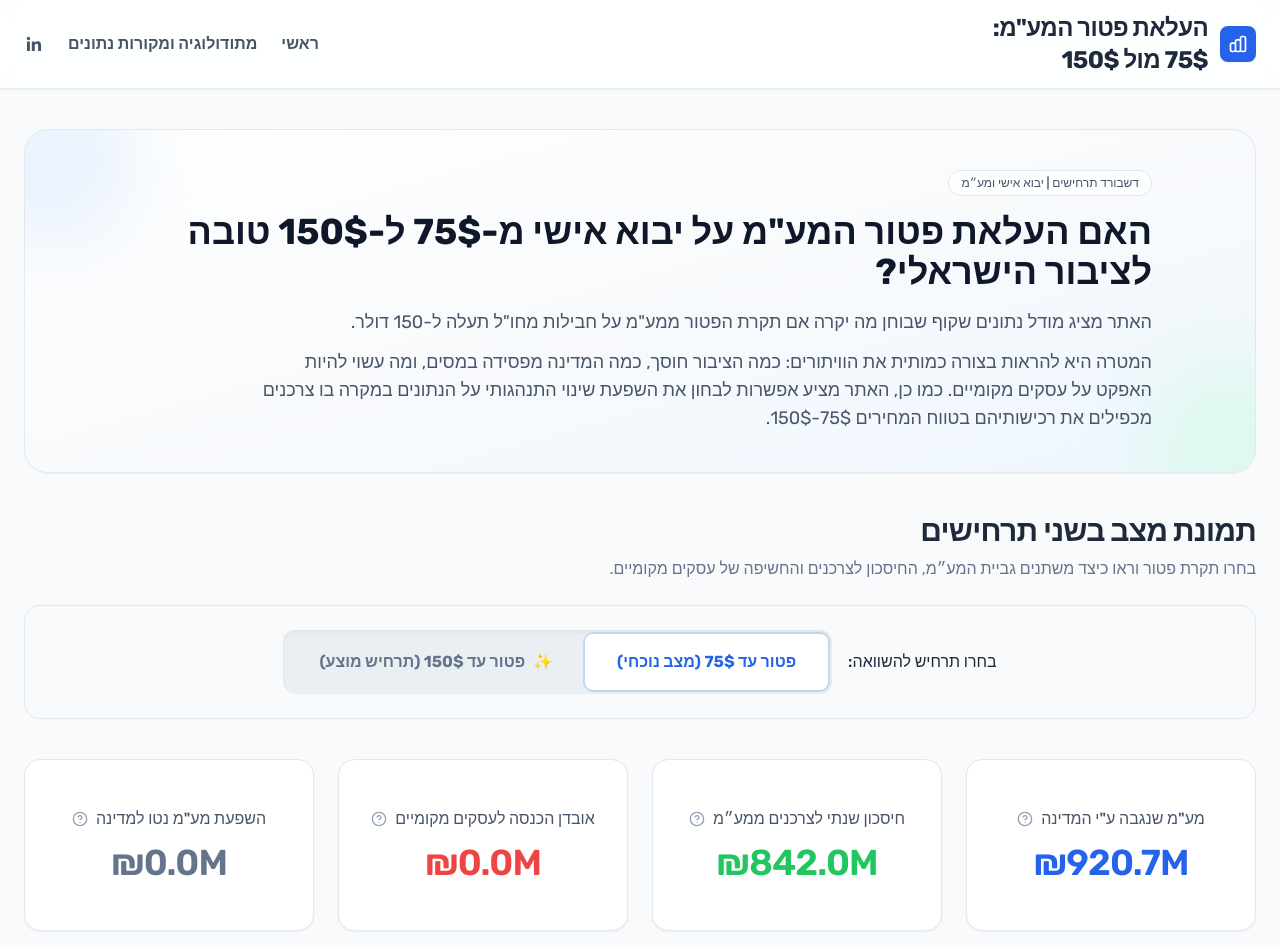
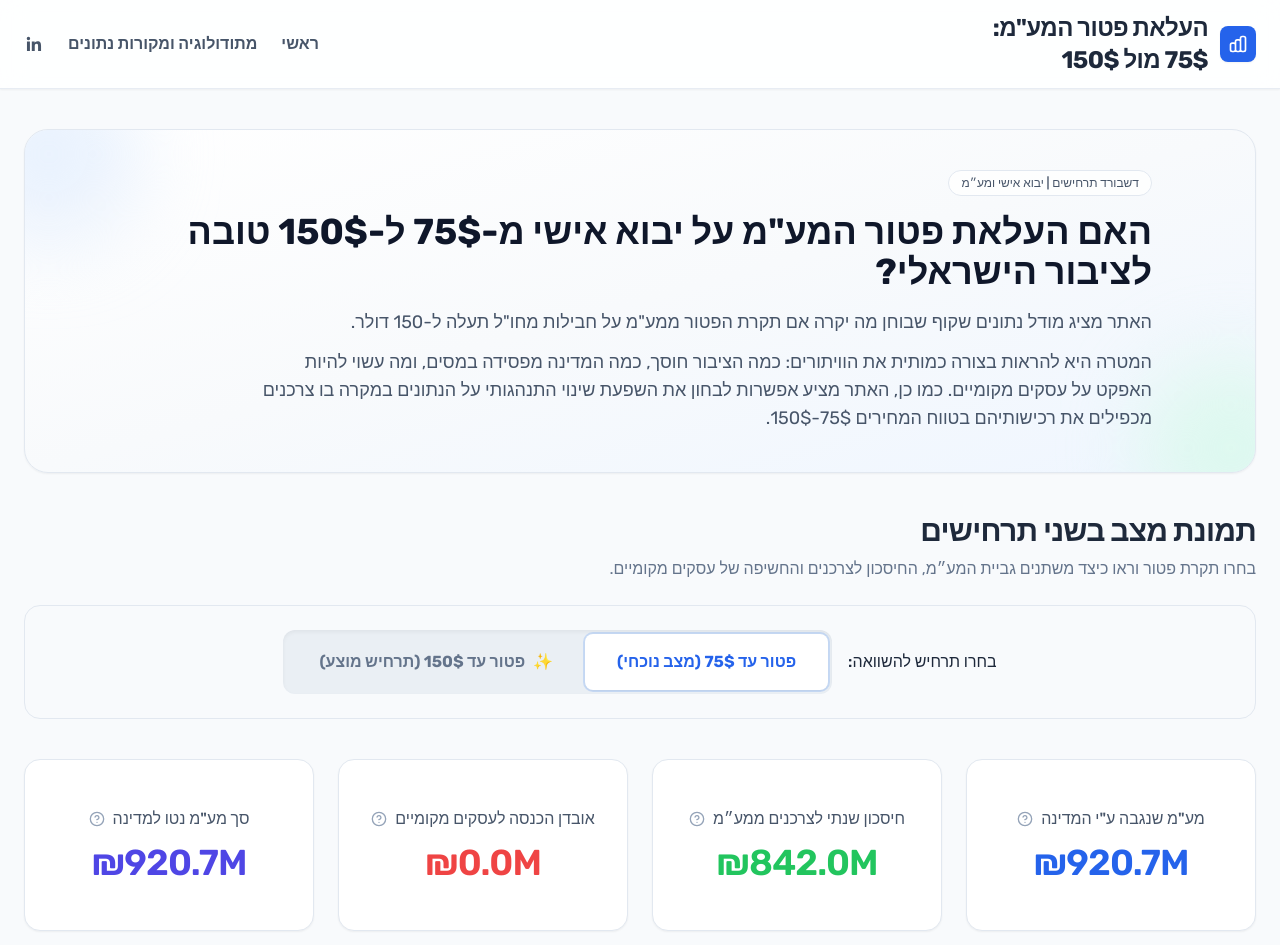
Before and after one commit to sinayblumin/75vs150, a Next.js app: page / in a window 1280 px wide. Shown: the top 945 px of the page. Built offline with nearby package versions, Linux system fonts and the light colour scheme; a web font is replaced by a local one.

Commit message:
feat: Add methodology page and dashboard client component.

```diff
--- a/app/methodology/page.tsx
+++ b/app/methodology/page.tsx
@@ -37,7 +37,7 @@ export default function MethodologyPage() {
                         </p>
                         <p>
                             ה-KPI כוללים: גביית מע״מ בפועל, חיסכון צרכנים ממע״מ ביחס למצב ללא פטור, אובדן מחזור לעסקים מקומיים, וכן
-                            ״השפעת מע״מ נטו למדינה״ שמחברת בין שינוי מע״מ היבוא לבין אומדן מע״מ עקיף שאובד ממכירות מקומיות שהוסטו לחו״ל.
+                            ״סך מע״מ נטו למדינה״ שמחושב כגביית מע״מ ביבוא אישי בניכוי אומדן מע״מ עקיף שאובד ממכירות מקומיות שהוסטו לחו״ל.
                             זהו מודל מע״מ מפושט: הוא לא כולל מס קנייה/מכס לכל מוצר ולא מחשב בנפרד עלויות שילוח וביטוח בכל עסקה.
                         </p>
                         <div className="bg-slate-50 p-4 border border-slate-100 text-slate-800 rounded-xl">
@@ -212,7 +212,7 @@ export default function MethodologyPage() {
                     </li>
                     <li className="flex items-start gap-3">
                         <span className="text-amber-600 mt-1 shrink-0">■</span>
-                        <span>במדד ״השפעת מע״מ נטו למדינה״, רכיב המע״מ העקיף על המחזור המקומי מחושב כהערכה פשוטה לפי שיעור המע״מ התקני.</span>
+                        <span>במדד ״סך מע״מ נטו למדינה״, רכיב המע״מ העקיף על המחזור המקומי מחושב כהערכה פשוטה לפי שיעור המע״מ התקני.</span>
                     </li>
                     <li className="flex items-start gap-3">
                         <span className="text-amber-600 mt-1 shrink-0">■</span>
--- a/components/DashboardClient.tsx
+++ b/components/DashboardClient.tsx
@@ -123,9 +123,8 @@ export default function DashboardClient({
     const consumerSavingsIls = activeScenario === 75 ? consumerSavings75 : consumerSavings150;
     const businessDelta = totals150.totalLocalBusinessRevenue - totals75.totalLocalBusinessRevenue; // expected negative
     const businessLossIls = activeScenario === 75 ? 0 : businessDelta;
-    const domesticVatDeltaFromBusinessIls = businessDelta * taxRules.vat_rate;
-    const netStateVatDeltaIls = (totals150.totalVat - totals75.totalVat) + domesticVatDeltaFromBusinessIls;
-    const netStateVatImpactIls = activeScenario === 75 ? 0 : netStateVatDeltaIls;
+    const estimatedDomesticVatLossIls = Math.max(0, -businessLossIls) * taxRules.vat_rate;
+    const netStateVatActualIls = vatCollectedIls - estimatedDomesticVatLossIls;
 
     // Stakeholder table values (same KPI definitions for consistency):
     // consumer rows are savings vs "no exemption" under each scenario.
@@ -203,11 +202,10 @@ export default function DashboardClient({
                         tooltipText='הערכת המחזור שעובר מקנייה מקומית לקנייה מחו"ל לפי הנחת התחליפיות.'
                     />
                     <KpiCard
-                        title='השפעת מע"מ נטו למדינה'
-                        value={activeScenario === 75 ? formatMillions(0) : formatSignedMillions(netStateVatImpactIls)}
-                        valueColorClass={netStateVatImpactIls < 0 ? "text-red-500" : netStateVatImpactIls > 0 ? "text-green-500" : "text-slate-500"}
-                        tooltipText='שינוי נטו בהכנסות מע״מ למדינה: שינוי במע״מ מיבוא אישי בתוספת אומדן מע״מ עקיף שאובד מירידה במחזור העסקים המקומיים.'
-                        isPositive={netStateVatImpactIls > 0}
+                        title='סך מע"מ נטו למדינה'
+                        value={formatMillions(netStateVatActualIls)}
+                        valueColorClass="text-indigo-600"
+                        tooltipText='גביית מע״מ מיבוא אישי בניכוי אומדן מע״מ עקיף שאובד מהסטת מחזור מקניות מקומיות לקניות מחו״ל.'
                     />
                 </div>
 
@@ -222,7 +220,7 @@ export default function DashboardClient({
                             בתרחיש פטור עד 150 דולר, גביית המע"מ יורדת לרמה של <strong><Amount value={totals150.totalVat} /></strong>,
                             וחיסכון הצרכנים ממע״מ מגיע ל-<strong><Amount value={consumerSavings150} /></strong> מול מצב ללא פטור
                             (תוספת של <strong><Amount value={consumerSavingsDelta} /></strong> לעומת פטור עד 75 דולר).
-                            השפעת המע״מ נטו למדינה, כולל אובדן מע״מ עקיף מעסקים מקומיים, נאמדת בכ-<strong><Amount value={netStateVatImpactIls} signed /></strong>.
+                            סך המע״מ נטו למדינה (בניכוי אומדן אובדן מע״מ ממחזור מקומי), נאמד בכ-<strong><Amount value={netStateVatActualIls} /></strong>.
                         </p>
                     )}
                 </div>
```
